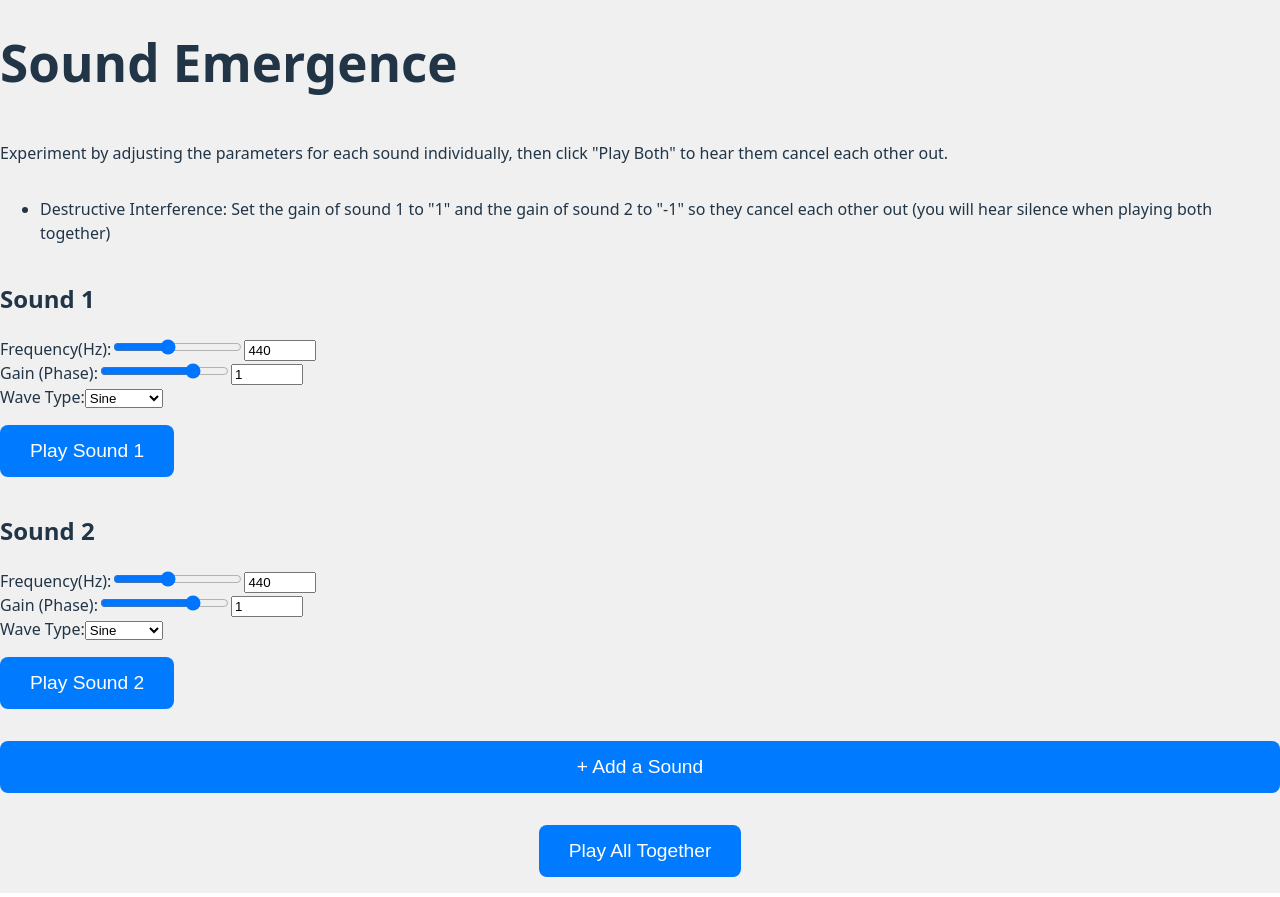
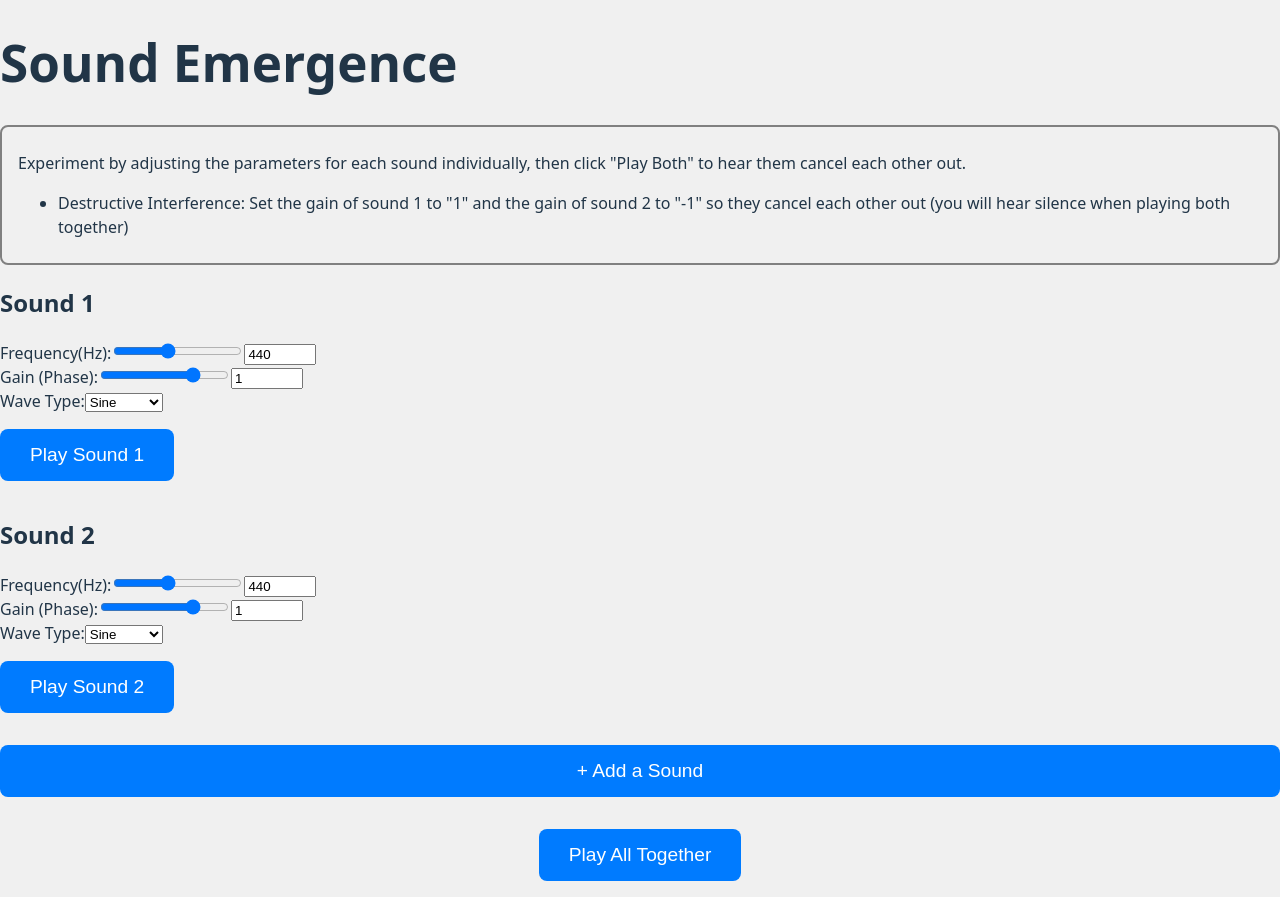
Before and after one commit to BrentGrammer/EmergentSounds, a React (Vite) app in the folder WebAudio/: page / in a window 1280 px wide. Built offline with nearby package versions, Linux system fonts and the light colour scheme.

Commit message:
Add note in README about volume

```diff
--- a/WebAudio/src/App.css
+++ b/WebAudio/src/App.css
@@ -30,3 +30,9 @@ button:hover {
   display: flex;
   justify-content: center;
 }
+
+.experiments-container {
+  border: solid gray 2px;
+  padding: .5rem 1rem;
+  border-radius: .5rem;
+}
--- a/WebAudio/src/App.tsx
+++ b/WebAudio/src/App.tsx
@@ -55,17 +55,19 @@ function App() {
   return (
     <main className="main-container">
       <h1>Sound Emergence</h1>
+      <article className="experiments-container">
         <p>
-        Experiment by adjusting the parameters for each sound individually, then
-        click "Play Both" to hear them cancel each other out.
+          Experiment by adjusting the parameters for each sound individually,
+          then click "Play Both" to hear them cancel each other out.
         </p>
         <ul>
           <li>
-          Destructive Interference: Set the gain of sound 1 to "1" and the gain
-          of sound 2 to "-1" so they cancel each other out (you will hear
+            Destructive Interference: Set the gain of sound 1 to "1" and the
+            gain of sound 2 to "-1" so they cancel each other out (you will hear
             silence when playing both together)
           </li>
         </ul>
+      </article>
 
       {Object.keys(sounds).map((soundId) => {
         const sound = sounds[soundId];
```
Also changed, not shown: 1 other file (tests, documents, lock files or other folders). Lines whose indentation alone changed are shown as unchanged.
